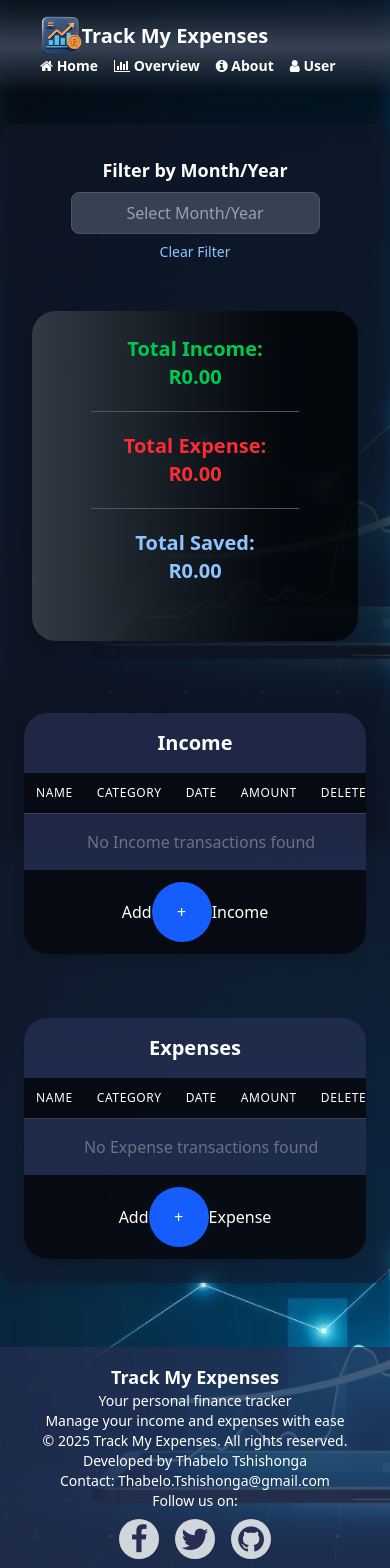
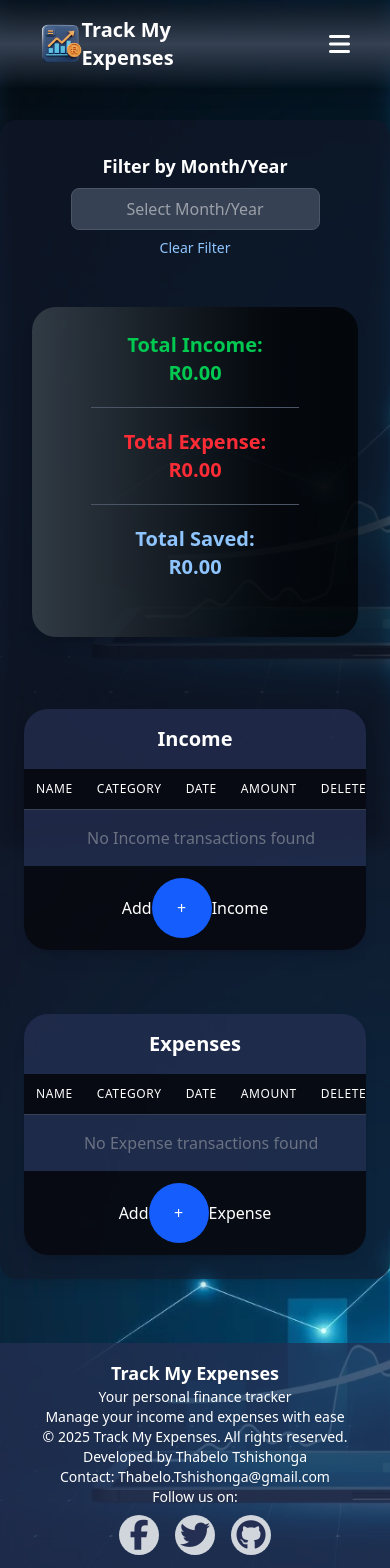
Before and after one commit to thabie05/My_Capstone, a React (Vite) app in the folder Finance_App/: page / in a window 390 px wide. Shown: the top 1568 px of the page. Built offline with nearby package versions, Linux system fonts and the light colour scheme.

Commit message:
add mobile menu toggle to Navbar, update Font Awesome icons, and enhance styling

```diff
--- a/Finance_App/index.html
+++ b/Finance_App/index.html
@@ -4,6 +4,7 @@
     <meta charset="UTF-8" />
     <link rel="icon" type="image/svg+xml" href="/logo.svg" />
     <link rel="stylesheet" href="https://cdnjs.cloudflare.com/ajax/libs/font-awesome/4.7.0/css/font-awesome.min.css">
+    <script src="https://kit.fontawesome.com/a6197b65ca.js" crossorigin="anonymous"></script>
     <meta name="viewport" content="width=device-width, initial-scale=1.0" />
     <title>Track My Expense</title>
   </head>
--- a/Finance_App/src/components/Navbar.jsx
+++ b/Finance_App/src/components/Navbar.jsx
@@ -1,20 +1,50 @@
-import { Link } from "react-router-dom"
+import { Link, NavLink } from "react-router-dom"
 import logo from "./Images/logo.png"
+import { useState } from "react";
+
+
 
 
 const Navbar = () => {
+
+  const [moblieActive, setMobileActive] = useState(false);
+
+  const toggleMobileMenu = () => {
+    setMobileActive(!moblieActive);
+  };
+
+
+
     return (
-      <div className="bg-linear-to-b from-red-4 via-gray-700 to-yellow-4 items-center flex sm:justify-center flex-wrap md:justify-between px-10 md:px-40 py-4 shadow-lg">
+      <div className="bg-linear-to-b from-red-4 via-gray-700 to-yellow-4 items-center flex sm:justify-center flex-wrap md:justify-between px-10 md:px-10 py-4 shadow-lg">
+        <div>
+        <div className="flex justify-between gap-40 items-center font-bold text-white text-xl">
         <div className="flex items-center font-bold text-white text-xl" id="logo">
           <img className="h-10" src={logo} alt="logo" />
           <span>Track My Expenses</span>
         </div>
-        <nav className="gap-4 md:gap-10 flex items-center text-sm md:text-base">
-          <Link className="text-white font-bold focus:text-blue-300 hover:text-blue-300 focus:scale-125 hover:scale-125 hover:transition-all duration-300 ease-in" to="/"><i className="fa fa-home"></i> Home</Link>
+        <div className="md:hidden flex flex-col items-center ml-auto" onClick={toggleMobileMenu}>
+          <i className={`fa-solid fa-${moblieActive ? "xmark" : "bars"} text-white text-2xl`}></i>
+        </div>
+        </div>
+        <div>
+        {moblieActive &&
+        <nav className="gap-10 md:gap-10 md:hidden mt-10 flex flex-col items-center text-sm md:text-base">
+          <Link className="text-white font-bold focus:text-blue-300 hover:text-blue-300 focus:scale-125 hover:scale-125 hover:transition-all duration-300 ease-in" to="/"><i class="fa-solid fa-house"></i> Home</Link>
           <Link className="text-white font-bold focus:text-blue-300 hover:text-blue-300 focus:scale-125 hover:scale-125 hover:transition-all duration-300 ease-in" to="/Overview"><i className="fa fa-bar-chart-o"></i> Overview</Link>
           <Link className="text-white font-bold focus:text-blue-300 hover:text-blue-300 focus:scale-125 hover:scale-125 hover:transition-all duration-300 ease-in" to="/about"><i className="fa fa-info-circle"></i>  About</Link>
-          <Link className="text-white font-bold focus:text-blue-300 hover:text-blue-300 focus:scale-125 hover:scale-125 hover:transition-all duration-300 ease-in" to="/User"><i className="fa fa-user"></i> User</Link>
+          <Link className="text-white font-bold focus:text-blue-300 hover:text-blue-300 focus:scale-125 hover:scale-125 hover:transition-all duration-300 ease-in" to="/User"><i class="fa-solid fa-user"></i> User</Link>
+        </nav>}
+        </div>
+        </div>
+        <div className="hidden md:flex items-center ml-auto">
+        <nav className="gap-4 md:gap-10 flex items-center text-sm md:text-base">
+          <Link className="text-white font-bold focus:text-blue-300 hover:text-blue-300 focus:scale-125 hover:scale-125 hover:transition-all duration-300 ease-in" to="/"><i class="fa-solid fa-house"></i> Home</Link>
+          <Link className="text-white font-bold focus:text-blue-300 hover:text-blue-300 focus:scale-125 hover:scale-125 hover:transition-all duration-300 ease-in" to="/Overview"><i className="fa fa-bar-chart-o"></i> Overview</Link>
+          <Link className="text-white font-bold focus:text-blue-300 hover:text-blue-300 focus:scale-125 hover:scale-125 hover:transition-all duration-300 ease-in" to="/about"><i className="fa fa-info-circle"></i>  About</Link>
+          <Link className="text-white font-bold focus:text-blue-300 hover:text-blue-300 focus:scale-125 hover:scale-125 hover:transition-all duration-300 ease-in" to="/User"><i class="fa-solid fa-user"></i> User</Link>
         </nav>
+        </div>
       </div>
     );
   };
```
